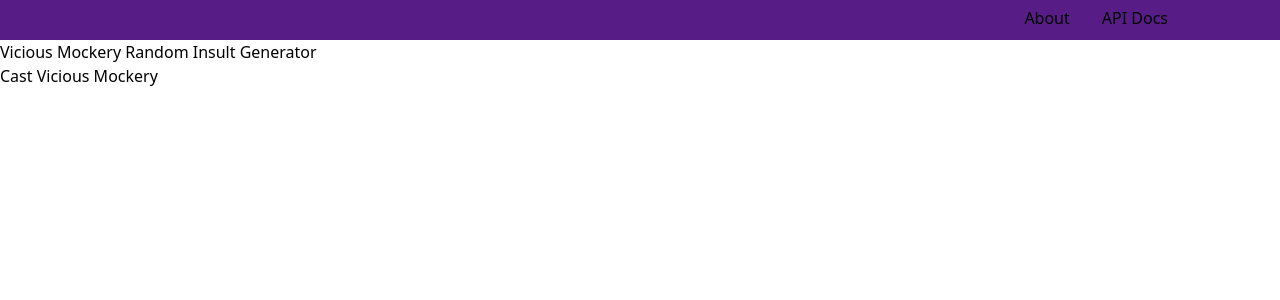
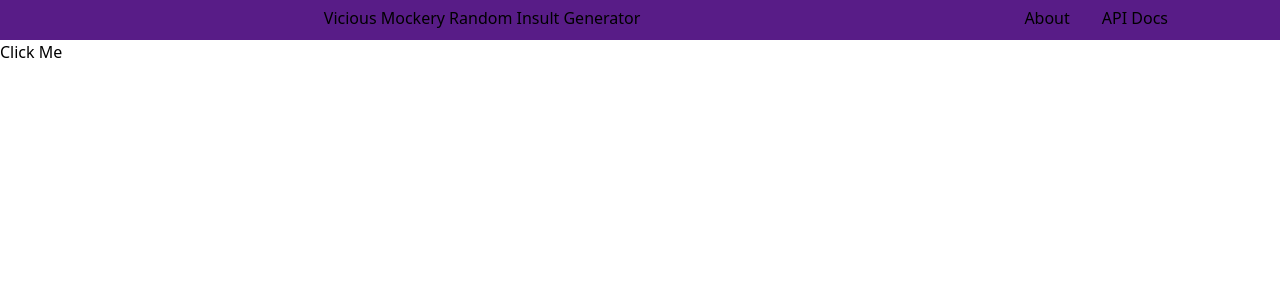
Before and after one commit to lbasken/vicious-mockery-web, a React (Vite) app: page / in a window 1280 px wide. Shown: the top 300 px of the page. Built offline with nearby package versions, Linux system fonts and the light colour scheme; no server answers.

Commit message:
added MockGenerator to the home page

```diff
--- a/src/components/AppBar/AppBar.tsx
+++ b/src/components/AppBar/AppBar.tsx
@@ -5,6 +5,7 @@ export default function AppBar() {
         <section className="flex flex-row-reverse">
             <div className="pr-28"><Link to="/api">API Docs</Link></div>
             <div className="pr-8"><Link to="/about">About</Link></div>
+            <div className="pr-96">Vicious Mockery Random Insult Generator</div>
         </section>
     </div>
 
--- a/src/components/MockGenerator/MockGenerator.tsx
+++ b/src/components/MockGenerator/MockGenerator.tsx
@@ -13,11 +13,11 @@ export default function MockGenerator() {
     }, []);
 
     function getMock() {
-        const mock = mocks[Math.floor(Math.random() * mocks.length)];
-        console.log(mock);
+        const mock: any = mocks[Math.floor(Math.random() * mocks.length)];
+        return mock?.mock;
     }
 
     return <div>
-        <button onClick={getMock}>Cast Vicious Mockery</button>
+        {getMock()}
     </div>
 }
--- a/src/pages/HomePage/HomePage.tsx
+++ b/src/pages/HomePage/HomePage.tsx
@@ -1,9 +1,22 @@
 import MockGenerator from "../../components/MockGenerator/MockGenerator.tsx";
+import {useState} from "react";
 
 export default function HomePage() {
+
+    const [show, setShow] = useState(false);
+
+    function onClick() {
+        setShow(true);
+    }
+
+    if(show) {
+        return <div>
+            <MockGenerator />
+            <button>Click Me</button>
+        </div>
+    }
+
     return <div>
-        <div>Vicious Mockery Random Insult Generator</div>
-        <MockGenerator />
+        <button onClick={onClick}>Click Me</button>
     </div>
-
 }
```
